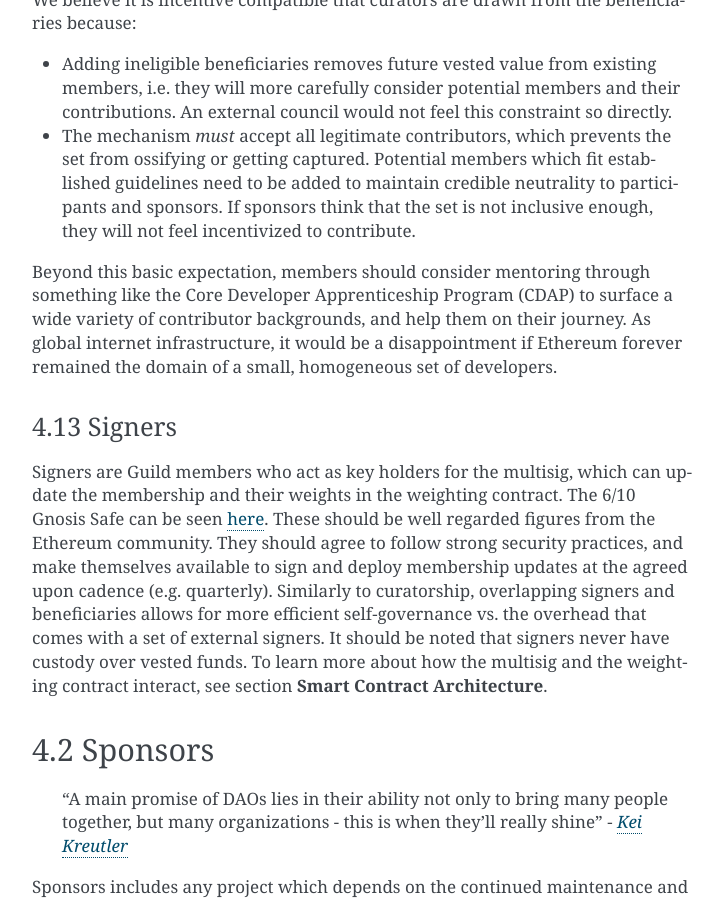
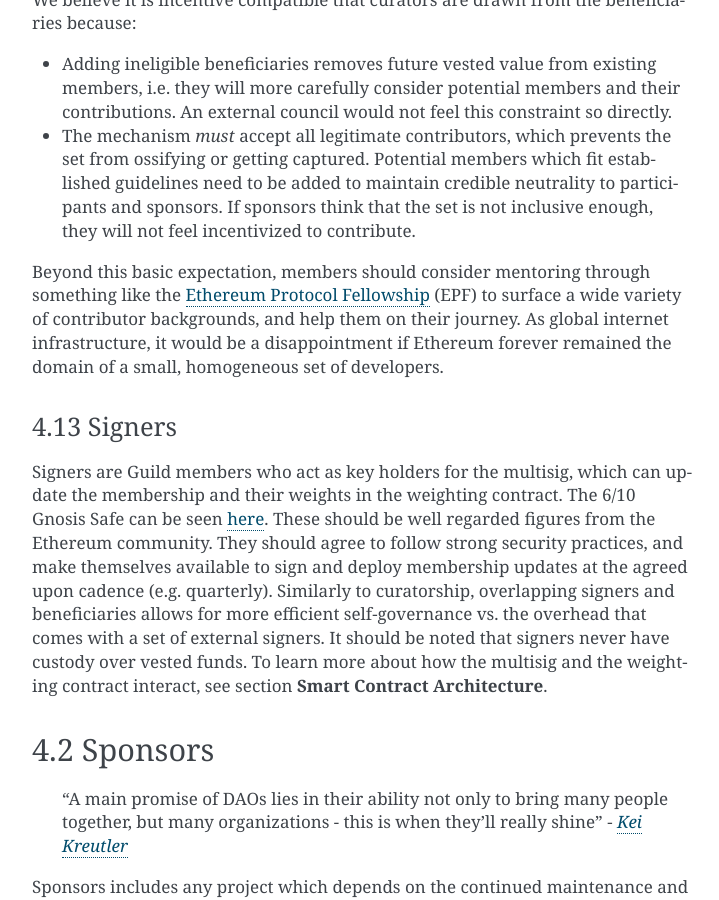
Before and after one commit to protocolguild/documentation, a Sphinx documentation site: the page built from docs/4-roles-expectations.md, in a window 1280 px wide and 900 px high, scrolled down 2534 px. Shown: the whole window, without its empty margins (388-1107 px from the left). Built offline with Sphinx 7.4.7, drawn with Linux system fonts in a browser that asks for light colours; pages that are not in the unit, such as notebooks, are missing from menus.

Commit message:
remove CDAP reference, add EPF

```diff
--- a/docs/4-roles-expectations.md
+++ b/docs/4-roles-expectations.md
@@ -63,7 +63,7 @@
 - Adding ineligible beneficiaries removes future vested value from existing members, i.e. they will more carefully consider potential members and their contributions. An external council would not feel this constraint so directly.
 - The mechanism *must* accept all legitimate contributors, which prevents the set from ossifying or getting captured. Potential members which fit established guidelines need to be added to maintain credible neutrality to participants and sponsors. If sponsors think that the set is not inclusive enough, they will not feel incentivized to contribute.
 
-Beyond this basic expectation, members should consider mentoring through something like the Core Developer Apprenticeship Program (CDAP) to surface a wide variety of contributor backgrounds, and help them on their journey. As global internet infrastructure, it would be a disappointment if Ethereum forever remained the domain of a small, homogeneous set of developers.
+Beyond this basic expectation, members should consider mentoring through something like the [Ethereum Protocol Fellowship](https://github.com/eth-protocol-fellows/cohort-three) (EPF) to surface a wide variety of contributor backgrounds, and help them on their journey. As global internet infrastructure, it would be a disappointment if Ethereum forever remained the domain of a small, homogeneous set of developers.
 
 ### 4.13 Signers
 
```
